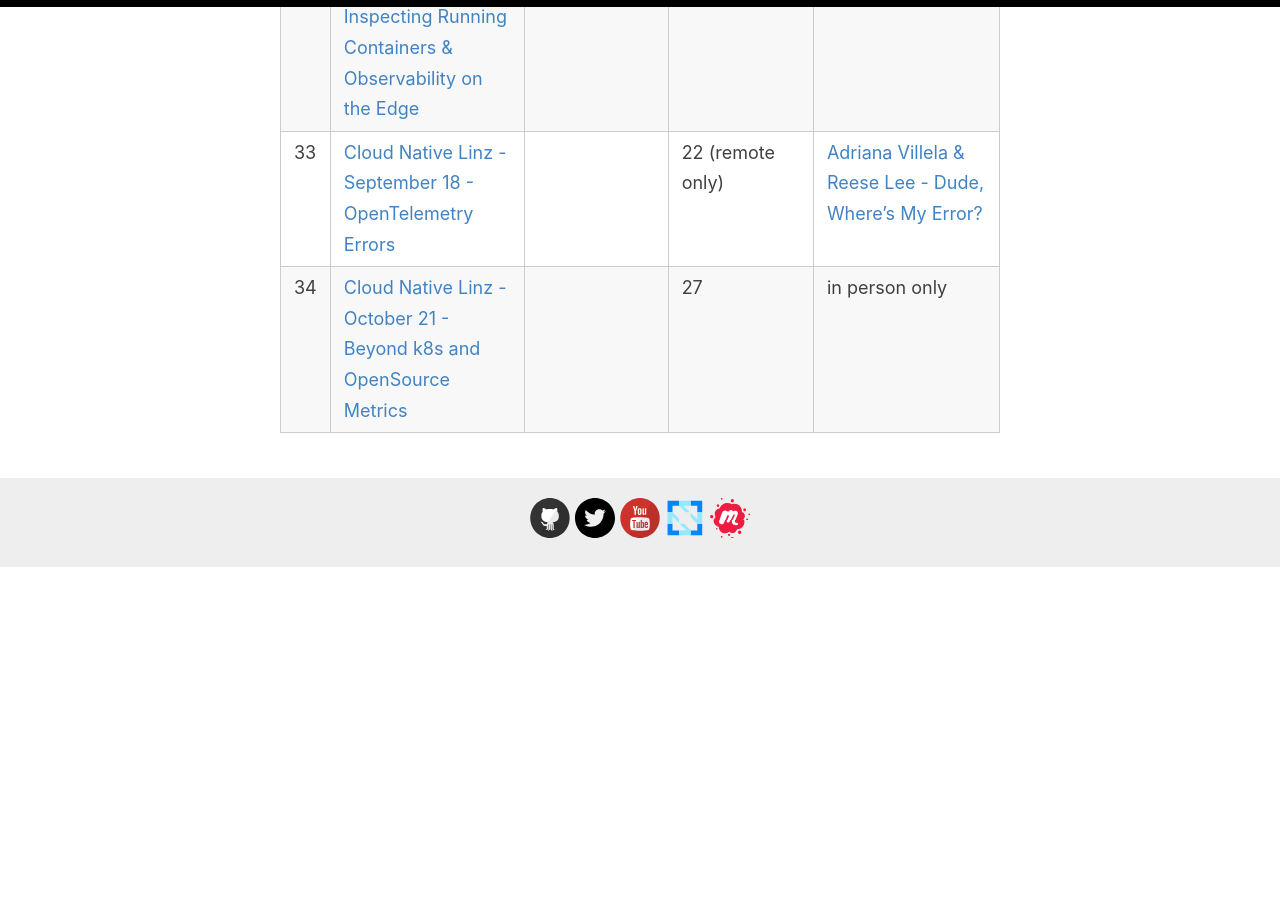
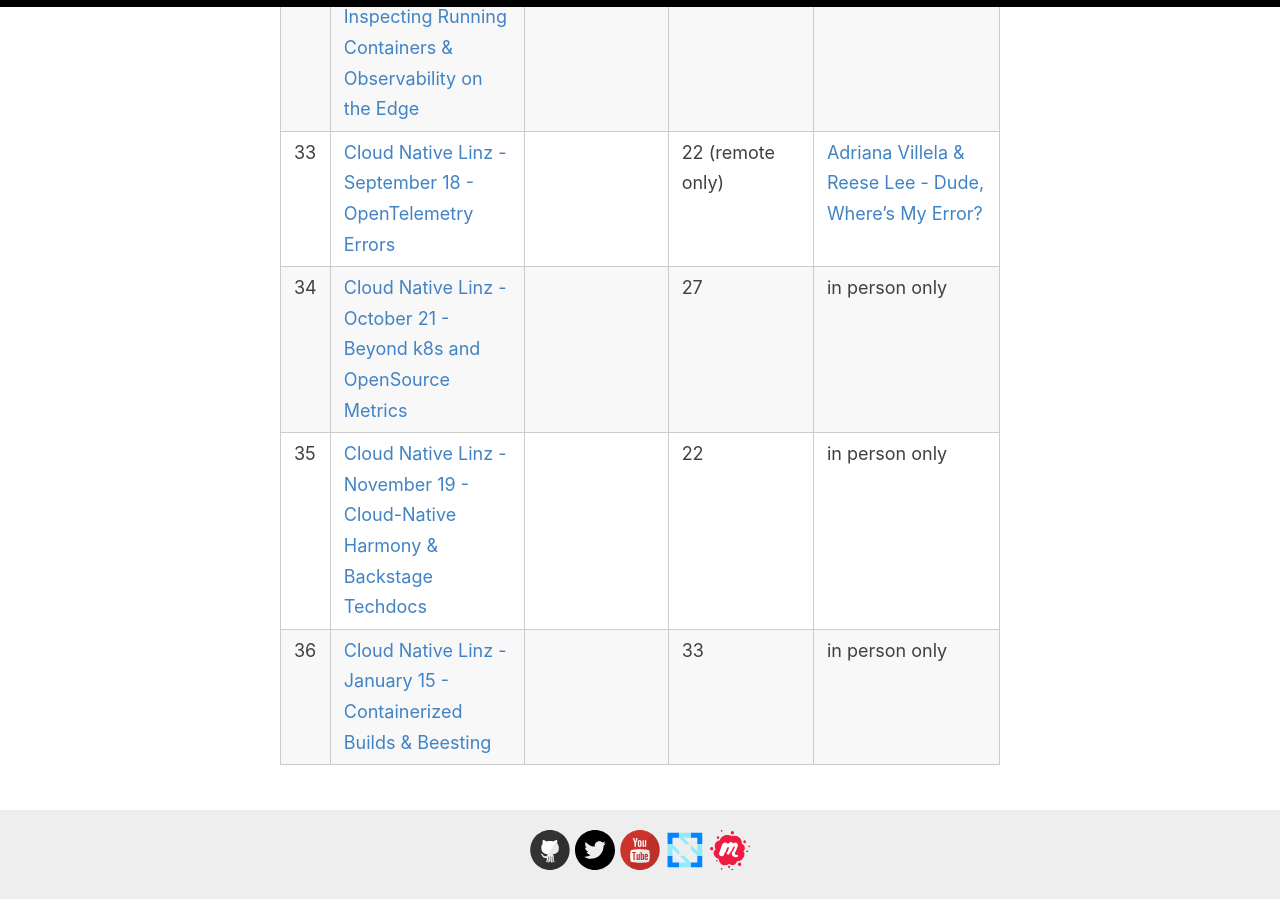
Before and after one commit to CloudNativeLinz/cloudnativelinz.github.io, a Jekyll site: the page built from _pages/statistics.md, in a window 1280 px wide and 900 px high, scrolled down 6227 px. Built offline with Jekyll 4.4.1, drawn with Linux system fonts in a browser that asks for light colours; before the commit the page ends 6795 px from its top, so only the background shows below that.

Commit message:
Update statistics.md
adding statistics for Nov and Jan editions

```diff
--- a/_pages/statistics.md
+++ b/_pages/statistics.md
@@ -43,3 +43,5 @@ permalink: /statistics/
 | 32 | [Cloud Native Linz - June 25 - Inspecting Running Containers & Observability on the Edge](https://www.meetup.com/cloud-native-linz/events/300982876/) |  | 22 | in person only |
 | 33 | [Cloud Native Linz - September 18 - OpenTelemetry Errors](https://www.meetup.com/cloud-native-linz/events/302570761/) |  | 22 (remote only) | [Adriana Villela & Reese Lee - Dude, Where’s My Error?](https://www.youtube.com/watch?v=nl7BaeAcv3g) |
 | 34 | [Cloud Native Linz - October 21 - Beyond k8s and OpenSource Metrics](https://www.meetup.com/cloud-native-linz/events/303406885/) |  | 27 | in person only |
+| 35 | [Cloud Native Linz - November 19 - Cloud-Native Harmony & Backstage Techdocs](https://www.meetup.com/cloud-native-computing-linz/events/302568919/) |  | 22 | in person only |
+| 36 | [Cloud Native Linz - January 15 - Containerized Builds & Beesting](https://www.meetup.com/cloud-native-linz/events/304003701/) |  | 33 | in person only |
```
